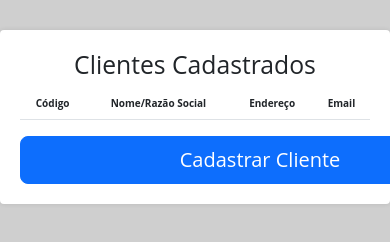
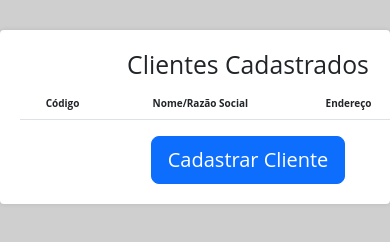
Before and after one commit to xtiagord/Formulario-de-Cadastro, a website: page index.html in a window 390 px wide. Shown: the top 242 px of the page. Drawn offline with nearby package versions, Linux system fonts and the light colour scheme.

Commit message:
alteracao2

```diff
--- a/style.css
+++ b/style.css
@@ -43,7 +43,7 @@
                 display: none;
         }
 
-        .btn{
+        .row{
             align-items: center;
             width: 480px;
         }
```
